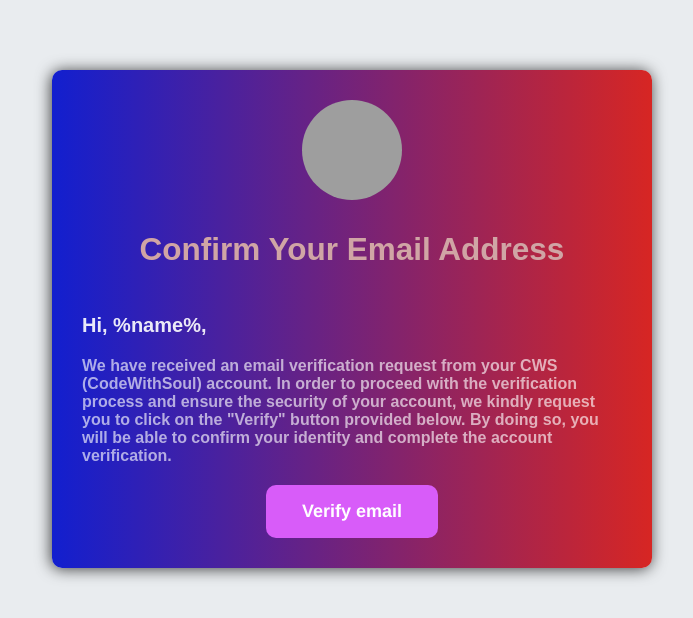
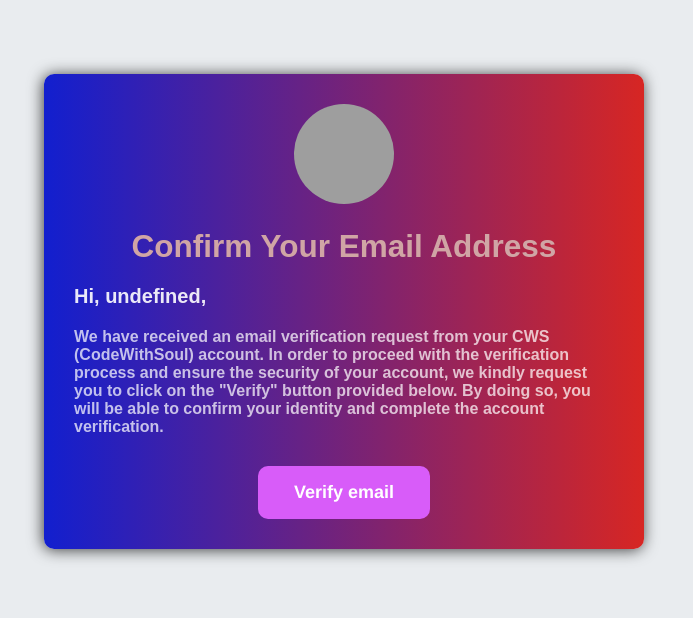
Before and after one commit to soulspot/public, a plain HTML site: page index.html in a window 1280 px wide. Shown: the part 104-722 px from the top of the page, without its empty margins (296-989 px from the left). Drawn offline with Linux system fonts and the light colour scheme; grey boxes are pictures that could not be loaded.

Commit message:
adding get request

```diff
--- a/index.html
+++ b/index.html
@@ -1,29 +1,78 @@
 <!DOCTYPE html>
 <html>
+
 <head>
 
-  <meta charset="utf-8">
-  <meta http-equiv="x-ua-compatible" content="ie=edge">
-  <title>Email Confirmation</title>
-  <meta name="viewport" content="width=device-width, initial-scale=1">
+    <meta charset="utf-8">
+    <meta http-equiv="x-ua-compatible" content="ie=edge">
+    <title>Email Confirmation</title>
+    <meta name="viewport" content="width=device-width, initial-scale=1">
 
 </head>
-<body style="background-color: #e9ecef; width: 100%; height:100vh; display: flex; align-items: center;justify-content: center;">
-    <table align="center" cellpadding="0" cellspacing="0" width="600" height="400" style="border-spacing: 0; margin-top: 30px;padding: 30px; border-radius: 10px;box-shadow: -1px 1px 15px 0px rgba(0,0,0,0.75); background: linear-gradient(to right, #121FCF 0%, #d72623 100%);">
+<style>
+    * {
+        margin: 0;
+        padding: 0;
+    }
+</style>
+
+<body
+    style="background-color: #e9ecef; width: 100%; height:100vh; display: flex; align-items: center;justify-content: center;">
+    <table align="center" cellpadding="0" cellspacing="0" width="600" height="400"
+        style="border-spacing: 0; margin-top: 30px;padding: 30px; border-radius: 10px;box-shadow: -1px 1px 15px 0px rgba(0,0,0,0.75); background: linear-gradient(to right, #121FCF 0%, #d72623 100%);">
         <!-- logo -->
         <!-- <tr><th><img src="https://codewithsoul.co.in/home/static/media/logo.043afe9f3f87d78229f2.png" width="100" height="100" style="border-radius: 50%;" alt="logo"></th></tr> -->
-        <tr><th><img src="https://cdni.iconscout.com/illustration/premium/thumb/verify-email-2748674-2289734.png" width="100" height="100" style="border-radius: 50%;" alt="logo"></th></tr>
+        <tr>
+            <th><img src="https://cdni.iconscout.com/illustration/premium/thumb/verify-email-2748674-2289734.png"
+                    width="100" height="100" style="border-radius: 50%;" alt="logo"></th>
+        </tr>
         <!-- heading -->
-        <tr><td border="0" align="center" style="font-family: sans-serif; font-size: 21px; color: rgb(208, 165, 165);"><h2>Confirm Your Email Address</h2></td></tr>
+        <tr>
+            <td border="0" align="center" style="font-family: sans-serif; font-size: 21px; color: rgb(208, 165, 165);">
+                <h2 style="margin: 20px;">Confirm Your Email Address</h2>
+            </td>
+        </tr>
         <!-- name -->
-        <tr><td style="font-size: 20px;color: white; font-weight: 600; font-family: sans-serif; margin: 0; padding: 0; opacity: 0.9;"><p>Hi, %name%, <br> <p style="font-size: 16px; opacity: 0.7; color: white; font-family: sans-serif;">We have received an email verification request from your CWS (CodeWithSoul) account. In order to proceed with the verification process and ensure the security of your account, we kindly request you to click on the "Verify" button provided below. By doing so, you will be able to confirm your identity and complete the account verification.</p></p></td></tr>
+        <tr>
+            <td
+                style="font-size: 20px;color: white; font-weight: 600; font-family: sans-serif; margin: 0; padding: 0; opacity: 0.9;">
+                <p style="margin-bottom: 20px;">Hi, <strong id="name">%name%</strong>,</p>
+                <p style="font-size: 16px; opacity: 0.8; color: white; font-family: sans-serif;">We have received an
+                    email verification request from your CWS (CodeWithSoul) account. In order to proceed with the
+                    verification process and ensure the security of your account, we kindly request you to click on the
+                    "Verify" button provided below. By doing so, you will be able to confirm your identity and complete
+                    the account verification.</p>
+
+            </td>
+        </tr>
 
 
 
         <!-- button -->
-        <tr><td align="center" style="border-radius: 6px;"><a href="https://codewithsoul.co.in/home/verify?token=%token%" target="_blank" style="display: inline-block; padding: 16px 36px; font-family: 'Source Sans Pro', Helvetica, Arial, sans-serif; font-size: 18px;font-weight: 600;background-color:#d85cf9; color: #ffffff; text-decoration: none; border-radius: 10px;">Verify email</a></td></tr>
+        <tr>
+            <td align="center" style="border-radius: 6px;" id="token"></td>
+        </tr>
 
     </table>
 
 </body>
+<script>
+    const searchString = window.location.search;
+    const searchParamsString = searchString.substring(1);
+    const searchParamsArray = searchParamsString.split('&');
+    const searchParams = {};
+    searchParamsArray.forEach(param => {
+        const [key, value] = param.split('=');
+        searchParams[key] = decodeURIComponent(value);
+    });
+    let name1 = document.getElementById('name');
+    let token = document.getElementById('token');
+    name1.innerText = searchParams['name'];
+    token.innerHTML = `<a
+                    href="https://codewithsoul.co.in/home/verify?token=${searchParams['token']}" target="_blank"
+                    style="display: inline-block; padding: 16px 36px; font-family: 'Source Sans Pro', Helvetica, Arial, sans-serif; font-size: 18px;font-weight: 600;background-color:#d85cf9; color: #ffffff; text-decoration: none; border-radius: 10px; margin-top: 30px;">Verify
+                    email</a>`;
+
+</script>
+
 </html>
```
Also changed, not shown: iframe.html (added, +27 -0 lines).
